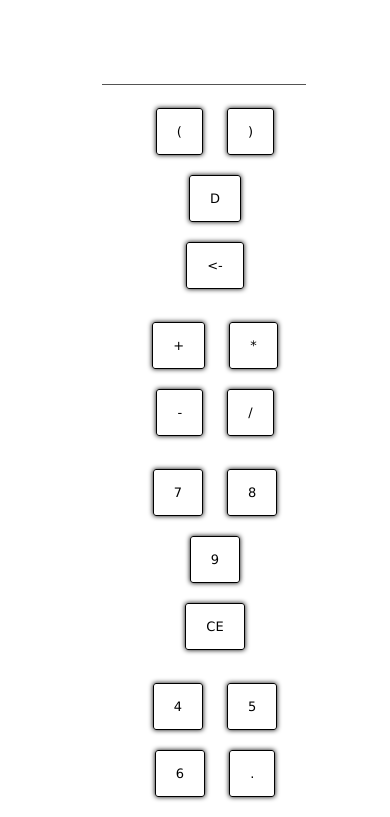
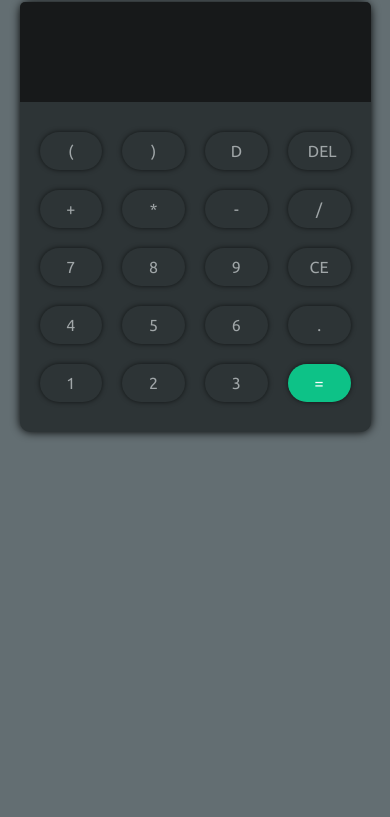
Before and after one commit to JoshuaAyala/calculadoraWeb, a plain HTML site: page index.html in a window 390 px wide. Shown: the part 120-937 px from the top of the page. After the commit the page ends 844 px from the top, so only its background shows below. Drawn offline with Linux system fonts and the light colour scheme.

Commit message:
Terminado

```diff
--- a/index.html
+++ b/index.html
@@ -12,13 +12,14 @@
         <center>
             <h3>Calculadora</h3>
             <div class="firstpanel">
+                <div class="calculadora">
                 <input type="text" id ="operation-handler" readonly>
                     <center>
                         <ul class="buttons">
                             <li id="(" class="button" onclick="addOperation('(')">(</li>
                             <li id=")" class="button" onclick="addOperation(')')">)</li>
                             <li id="cambiartipo" class="button" onclick="cambiarIntDecimal()">D</li>
-                        <li id="retroceder" class="button" onclick="retroceder()"><-</li>
+                            <li id="retroceder" class="button" onclick="retroceder()">DEL</li>
                         </ul>
                         <ul class="buttons">
                             <li id="suma" class="button" onclick="addOperation('+')">+</li>
@@ -42,7 +43,7 @@
                             <li id="1" class="button" onclick="addOperation(1)">1</li>
                             <li id="2" class="button" onclick="addOperation(2)">2</li>
                             <li id="3" class="button" onclick="addOperation(3)">3</li>
-                        <li id="resultado" class="button" onclick="resultado()">=</li>
+                            <li id="resultado" class="button" onclick="resultado()" style="background-color: rgb(0, 255, 170, 0.7); color: white;">=</li>
                         </ul>
                     </center>
             </div>
--- /dev/null
+++ b/resources/css/main-OLD.css
@@ -0,0 +1,52 @@
+body{
+    font-size: small;
+    font-family: Verdana, Geneva, Tahoma, sans-serif;
+}
+
+h3{
+    font-size: 48px;
+    text-shadow: 0px 0px 3px;
+}
+
+.firstpanel{
+    max-width: 30%;
+}
+
+.buttons{
+    list-style: none;
+    text-decoration: none;
+    display: flex;
+}
+
+.button{
+    width: 25%;
+    display: flex;
+    flex-wrap: wrap;
+    border: 1px;
+    border-style: solid;
+    display: inline-block;
+    padding: 15px 20px 15px  20px;
+    margin: 10px;
+    vertical-align: middle !important;
+    text-align: center !important;
+    border-radius: 3px;
+    box-shadow: 0 0 5px;
+}
+
+.button:hover{
+    transition: 0.3 ease;
+    cursor: pointer;
+    background-color: black;
+    color: white;
+
+}
+
+input {
+    align-self: center;
+    width: 100%;
+    outline: 0;
+    border-width: 0 0 1px;
+    border-color: black;
+    height: 50px;
+    margin-left: 3.5%;
+}
--- a/resources/css/main.css
+++ b/resources/css/main.css
@@ -1,51 +1,178 @@
-body{
-    font-size: small;
-    font-family: Verdana, Geneva, Tahoma, sans-serif;
+@import url('https://fonts.googleapis.com/css2?family=Ubuntu&display=swap');
+
+* {
+    margin: 0;
+    padding: 0;
 }
 
-h3{
-    font-size: 48px;
-    text-shadow: 0px 0px 3px;
+body{
+    background-color: #636e72;
+    font-family: 'Ubuntu', sans-serif;
 }
 
-.firstpanel{
-    max-width: 50%;
+h3 {
+    margin: 50px;
+}
+
+.calculadora{
+    width: 30%;
+    padding: 0 0 20px 0;
+    background-color: #2d3436;
+    border-radius: 10px;
+    -webkit-border-radius: 10px;
+    -moz-border-radius: 10px;
+    -ms-border-radius: 10px;
+    -o-border-radius: 10px;
+    box-shadow: 0px 0px 10px black;
 }
 
 .buttons{
+    display: flex;
+    align-items: center;
+    justify-content: center;
+    padding-left: 20px;
+    padding-right: 20px;
+    align-items: center;
+    text-decoration: none;
     list-style: none;
-    text-decoration: none;
+    display: flex;
 }
 
-.button{
-    margin: 0;
-    padding: 0;
-    max-width: 20px;
-    max-height: 20px;
-    border: 1px;
-    border-style: solid;
-    display: inline-block;
-    padding: 15px 20px 15px  20px;
+.button {
+    color: #a0a6a8;
     margin: 10px;
-    vertical-align: middle !important;
-    text-align: center !important;
-    border-radius: 3px;
-    box-shadow: 0 0 5px;
+    cursor: pointer;
+    vertical-align: middle;
+    text-align: center;
+    align-self: center;
+    padding: 20px 30px;
+    width: 5%;
+    border-radius: 100px;
+    -webkit-border-radius: 100px;
+    -moz-border-radius: 100px;
+    -ms-border-radius: 100px;
+    -o-border-radius: 100px;
+    box-shadow: 0 0 5px rgba(0, 0, 0, 0.644);
 }
 
 .button:hover{
-    transition: 0.3 ease;
-    cursor: pointer;
-    background-color: black;
-    color: white;
-
+    transition: 0.3s;
+    -webkit-transition: 0.3s;
+    -moz-transition: 0.3s;
+    -ms-transition: 0.3s;
+    -o-transition: 0.3s;
+    box-shadow: 0 0 5px rgb(0, 0, 0);
 }
 
-input {
-    width: 200px;
-    outline: 0;
-    border-width: 0 0 1px;
-    border-color: black;
-    height: 50px;
-    margin-right: 5px;
+input{
+    grid-column: 1 / -1;
+    display: flex;
+    color: #a0a6a8;
+    font-size: 30px;
+    background-color: #17191a;
+    border-radius: 5px;
+    -webkit-border-radius: 5px;
+    -moz-border-radius: 5px;
+    -ms-border-radius: 5px;
+    -o-border-radius: 5px;
+    border-style: none;
+    width: calc(100% - 60px);
+    height: 120px;
+    margin: 0px 0px 20px 0px;
+    border-bottom-left-radius: 0px;
+    border-bottom-right-radius: 0px;
+    padding: 0 30px 0 30px;
+    text-align: end;
 }
+
+@media screen and (max-width: 1228px){
+    .calculadora{
+        width: 50%;
+    }
+
+    .buttons{
+        padding-left: 10px;
+        padding-right: 10px;
+        flex-basis: 100%;
+    }
+
+    .button {
+        margin: 10px;
+        padding: 10px 20px;
+        width: 5%;
+        flex-basis: 100%;
+    }
+
+    input{
+        height: 100px;
+    }
+}
+
+@media screen and (max-width: 768px){
+	.calculadora{
+        width: 90%;
+    }
+
+    .buttons{
+        padding-left: 10px;
+        padding-right: 10px;
+        flex-basis: 100%;
+    }
+
+    .button {
+        margin: 10px;
+        padding: 10px 20px;
+        width: 5%;
+        flex-basis: 100%;
+    }
+
+    input{
+        height: 100px;
+    }
+}
+
+@media screen and (max-width: 375px){
+	.calculadora{
+        width: 80%;
+    }
+
+    .buttons{
+        padding-left: 5px;
+        padding-right: 5px;
+        flex-basis: 100%;
+    }
+
+    .button {
+        margin: 10px;
+        padding: 10px 20px;
+        width: 5%;
+        flex-basis: 100%;
+    }
+
+    input{
+        height: 100px;
+    }
+}
+
+@media screen and (max-width: 369px){
+	.calculadora{
+        width: 90%;
+    }
+
+    .buttons{
+        padding-left: 1px;
+        padding-right: 1px;
+        flex-basis: 100%;
+    }
+
+    .button {
+        margin: 1px;
+        padding: 1px 1px;
+        width: 1%;
+        flex-basis: 100%;
+    }
+
+    input{
+        height: 100px;
+    }
+}
```
Lines whose indentation alone changed are shown as unchanged.
